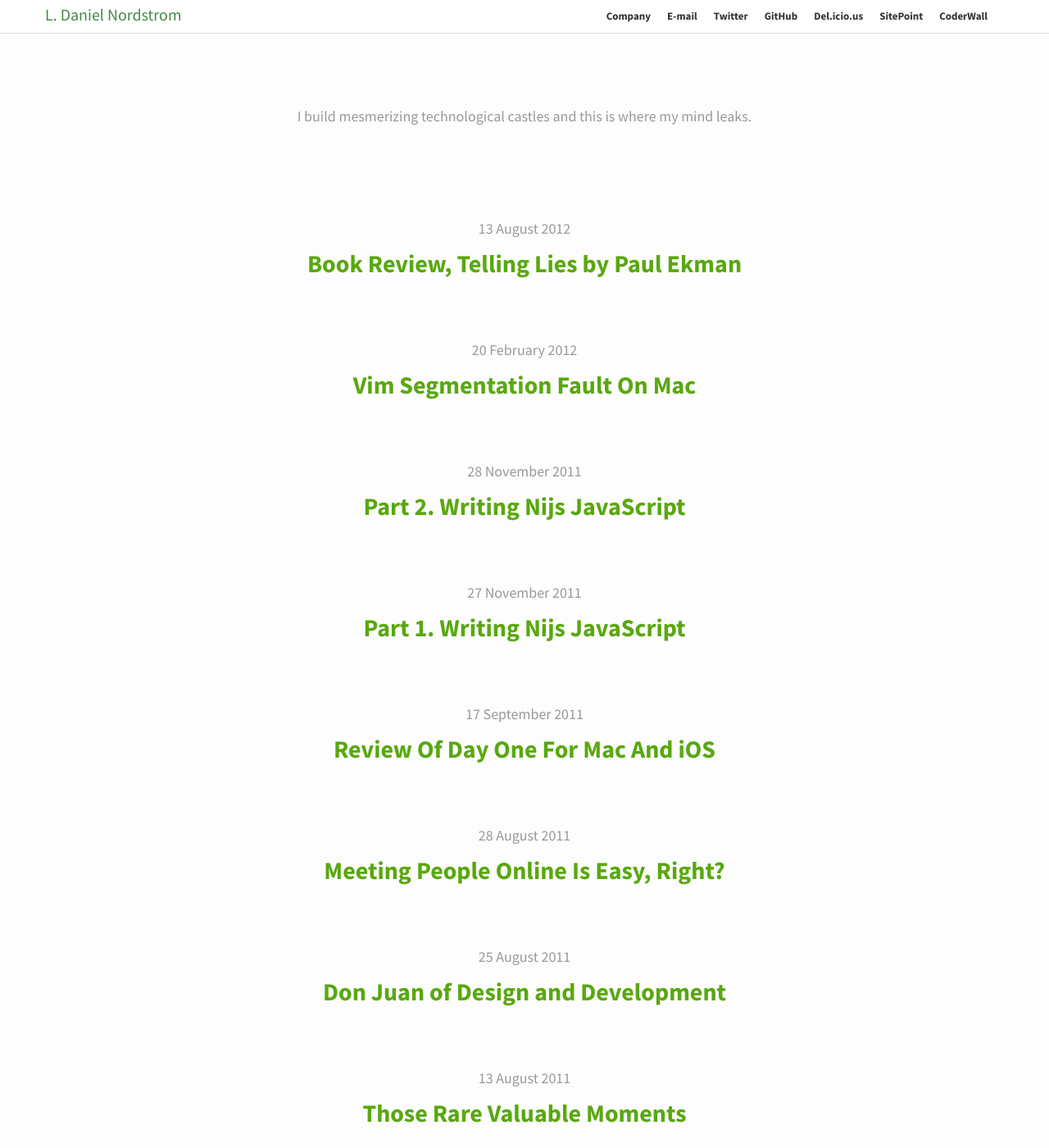
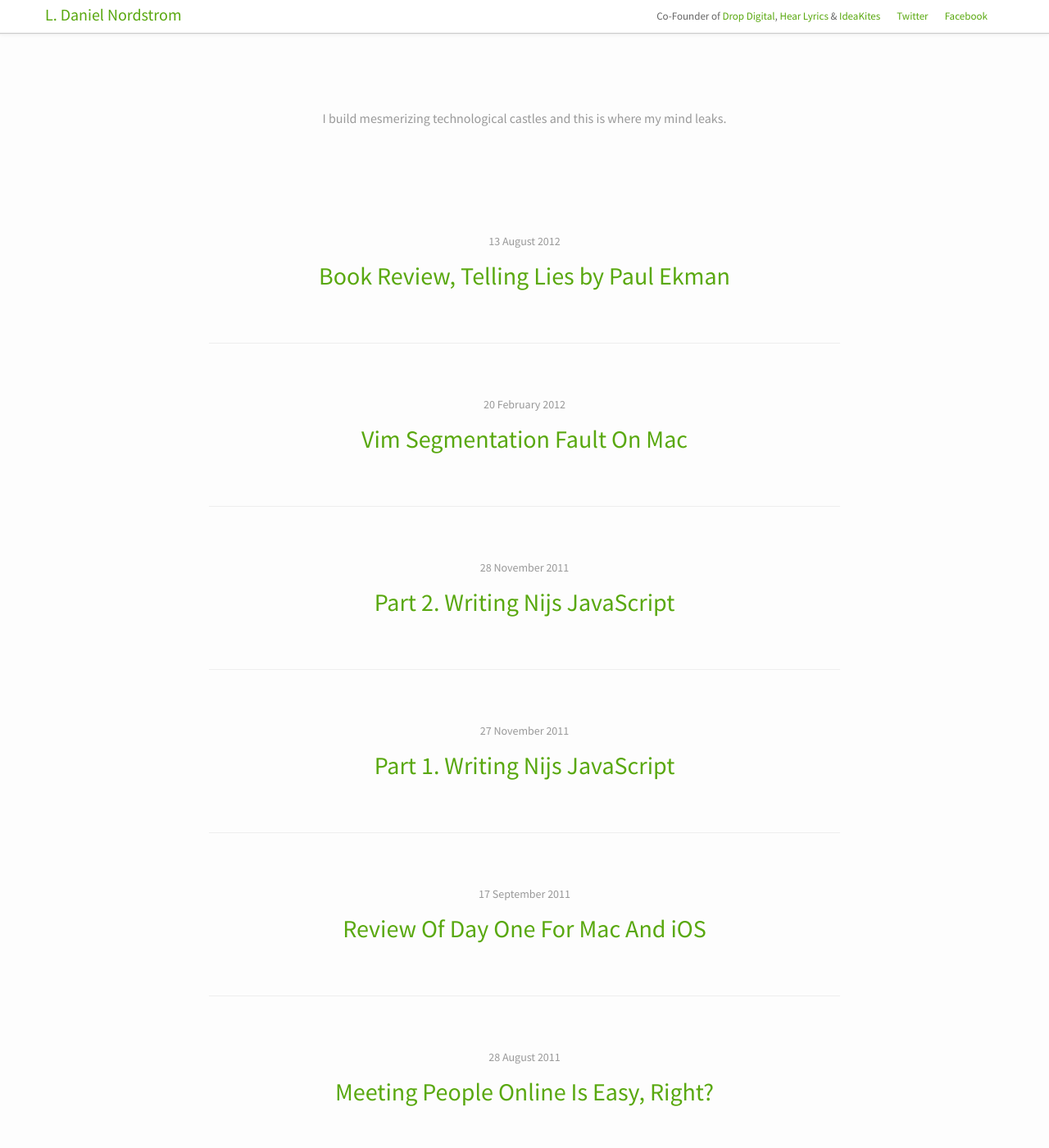
Before and after one commit to dnordstrom/mrnordstrom.com, a Jekyll site: the page built from index.html, in a window 1280 px wide and 1400 px high. Shown: the whole window at 82% size. Built offline with Jekyll 4.4.1, drawn with Linux system fonts in a browser that asks for light colours; nearby versions of some CDN libraries; Markdown is read by kramdown in place of the engine named in the settings.

Commit message:
Adjusting design.

```diff
--- a/_includes/header.html
+++ b/_includes/header.html
@@ -9,13 +9,9 @@
       <a class="brand" href="/index.html">L. Daniel Nordstrom</a>
       <div class="nav-collapse">
         <ul class="nav">
-          <li><a href="http://nintera.com/">Company</a></li>
-          <li><a href="mailto:d@nintera.com">E-mail</a></li>
+          <li>Co-Founder of <a href="http://madebydrop.com/">Drop Digital</a>, <a href="http://hearlyrics.com">Hear Lyrics</a> &amp; <a href="http://ideakites.com">IdeaKites</a></li>
           <li><a href="http://twitter.com/mrnordstrom">Twitter</a></li>
-          <li><a href="http://www.github.com/dnordstrom">GitHub</a></li>
-          <li><a href="http://www.delicious.com/dnordstrom">Del.icio.us</a></li>
-          <li><a href="http://www.sitepoint.com/forums/member.php?u=129591">SitePoint</a></li>
-          <li><a href="http://www.coderwall.com/dnordstrom">CoderWall</a></li>
+          <li><a href="http://facebook.com/dnordstrom">Facebook</a></li>
         </ul>
       </div>
     </div>
--- a/_includes/signature.html
+++ b/_includes/signature.html
@@ -4,5 +4,5 @@
   <strong>Daniel Nordstrom</strong><br>
   Email me at <a href="mailto:d@nintera.com">d@nintera.com</a><br>
   Follow me on Twitter at <a href="http://twitter.com/mrnordstrom">@mrnordstrom</a><br>
-  Visit my company site at <a href="http://nintera.com">nintera.com</a>
+  Visit my company at <a href="http://madebydrop.com">madebydrop.com</a>
 </footer>
--- a/css/global.css
+++ b/css/global.css
@@ -55,23 +55,38 @@
  * Navbar
  */
 
+.navbar-fixed-top {
+  border-bottom: 1px solid #eee;
+  box-shadow: 0 0 5px #eee;
+}
+
 .navbar-fixed-top .navbar-inner {
   background: white;
   background: rgba(255, 255, 255, 0.9);
   box-shadow: none;
-  border-bottom: 1px solid #ddd;
+  border-bottom: 1px solid #ccc;
 }
 
+.navbar .nav > li {
+  color: #666;
+  padding: 10px 10px 11px;
+}
+
+
 .navbar .brand {
-  color: #468847;
+  color: #59A80F;
   text-shadow: none;
 }
 
+.navbar .brand:hover {
+  color: #468847;
+}
+
 .navbar .nav > li > a {
-  color: #468847;
-  color: rgb(51, 51, 51);
   text-shadow: none;
-  font-weight: bold;
+  padding: 0;
+  display: inline-block;
+  color: #59A80F;
 }
 
 .navbar .nav > li > a:hover {
@@ -79,21 +94,13 @@
   text-shadow: none;
 }
 
-.nav {
-  opacity: 0.4;
-  -webkit-transition: opacity .5s ease-in;
-  -moz-transition: opacity .5s ease-in;
-  -o-transition: opacity .5s ease-in;
-  transition: opacity .5s ease-in;
-}
-
-.navbar:hover .nav {
-  opacity: 1;
-}
-
 /**
  * Headings
  */
+
+h1 {
+  font-weight: normal;
+}
 
 h1.page-header {
   margin-top: 100px;
@@ -137,13 +144,23 @@
   margin-bottom: 64px;
 }
 
-article h1 small {
+h1 small {
   display: block;
   line-height: 48px;
+  font-size: 14px;
+}
+
+header h1 small {
+  font-size: 16px;
 }
 
 article {
-  margin: 0 0 24px;
+  margin: 0 0 50px;
+  border-bottom: 1px solid #eee;
+}
+
+article.archive {
+  border-bottom: none;
 }
 
 article .tags {
--- a/index.html
+++ b/index.html
@@ -12,9 +12,8 @@
         </h1>
       </article>
     {% endfor %}
-    <article>
-      <article class="archive">
-        <h1><a href="/archive.html">All posts</a></h1>
-      </article>
-    </section>
+    <article class="archive">
+      <h1><a href="/archive.html">All posts</a></h1>
+    </article>
+  </section>
 </div>
```
